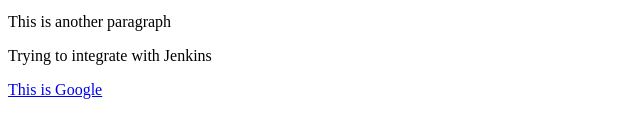
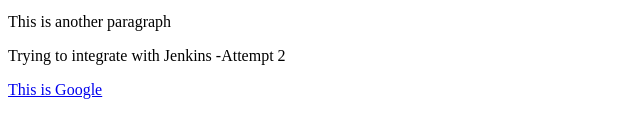
Before and after one commit to STliSanda/IndexFirst, a plain HTML site: page index.html in a window 1280 px wide. Shown: the part 206-344 px from the top of the page, 0-640 px from the left. Drawn offline with Linux system fonts and the light colour scheme.

Commit message:
Update index.html

```diff
--- a/index.html
+++ b/index.html
@@ -13,7 +13,7 @@
 	<h2> This is Heading 3 </h2>
 <p>  This is a paragraph </p>
 <p>  This is another paragraph </p>
-	<p> Trying to integrate with Jenkins <p>
+	<p> Trying to integrate with Jenkins -Attempt 2 <p>
 
 <a href="http://www.google.com"> This is Google </a>
 
```
